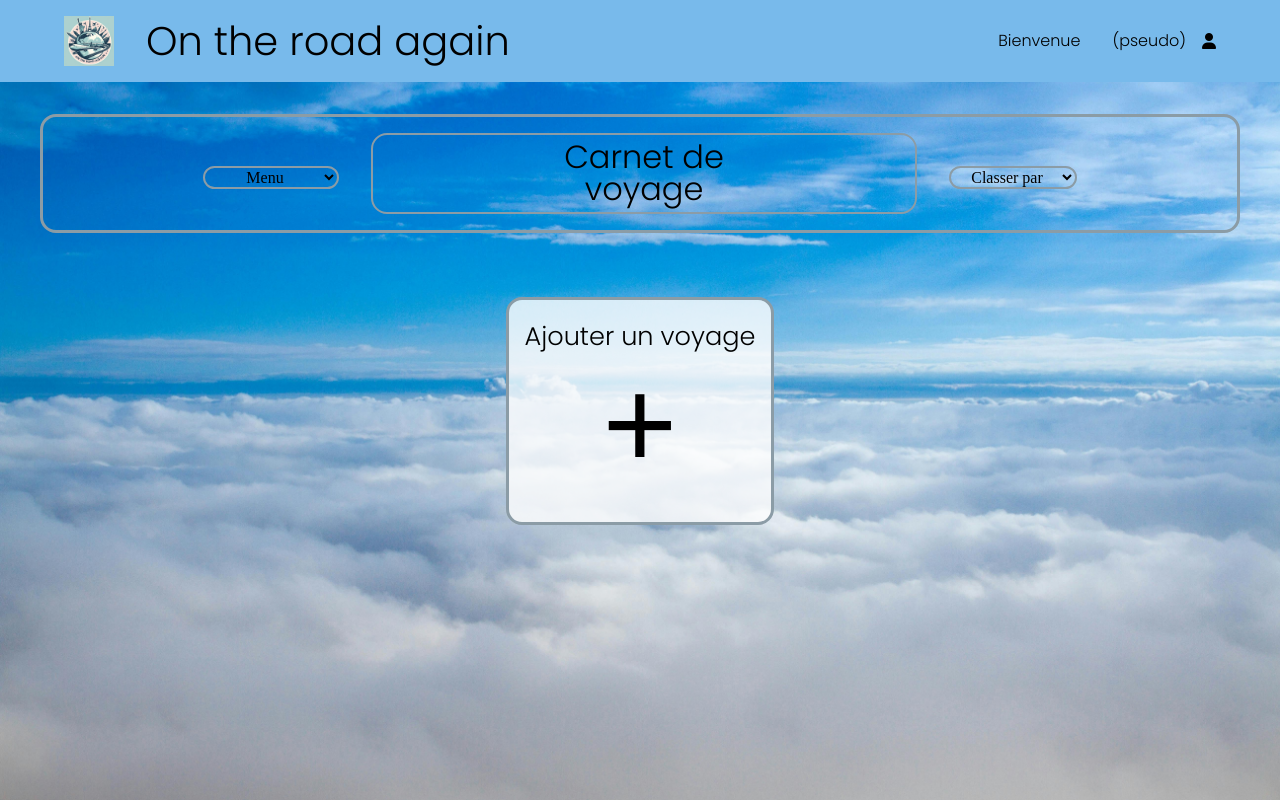
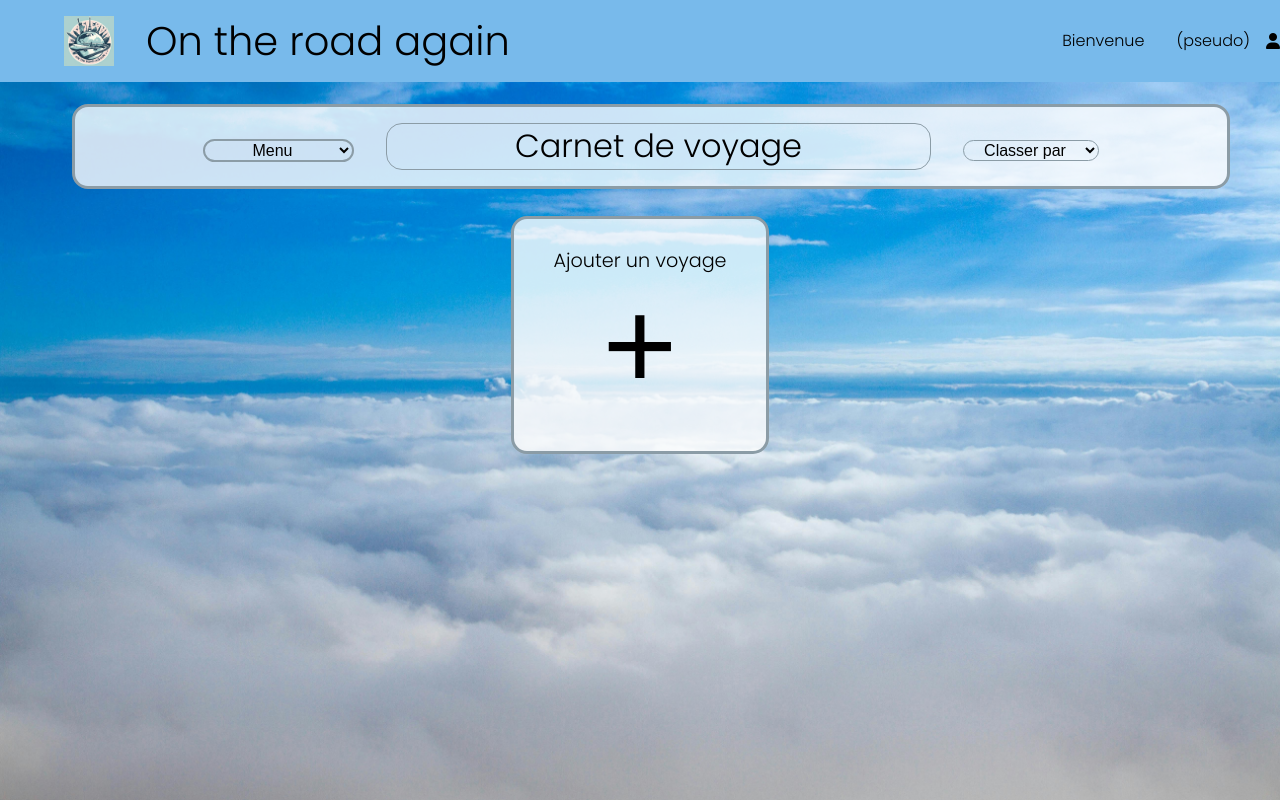
Before and after one commit to Terrier-Anais/new-repo-OTRA-front, a website with bundled scripts: page html/roadbook.html in a window 1280 px wide. Built offline with nearby package versions, Linux system fonts and the light colour scheme; no server answers.

Commit message:
fix roadbook

```diff
--- a/css/roadbook.css
+++ b/css/roadbook.css
@@ -3,18 +3,24 @@
 }
 
 .trip-page {
+  padding-top: 4rem;
+  padding-left: 4rem;
+  padding-right: 4rem;
   margin: 0.5rem;
 }
 
 .trip-page_header {
   justify-content: space-evenly;
-  padding: 1rem 10rem;
   display: flex;
   border: #8b9ca6 solid 0.2rem;
   border-radius: 1rem;
-  margin: 2rem;
   justify-content: center;
   align-items: center;
+  position: fixed;
+  width: calc(100% - 8rem);
+  margin-top: 2rem;
+  padding: 1rem 0rem;
+  background-color: rgba(255, 255, 255, 0.8);
 }
 
 .trip-page_menu {
@@ -30,14 +36,13 @@
   font-size: 1rem;
   background-color: transparent;
   cursor: pointer;
-  font-family: "Sedan SC", serif;
   margin-right: 2rem;
 }
 
 .main_title {
   font-size: 2rem;
   text-align: center;
-  border: #8b9ca6 solid 0.15rem;
+  border: #8b9ca6 solid 0.1rem;
   padding: 0.4rem 8rem;
   border-radius: 1rem;
 }
@@ -50,13 +55,12 @@
 
 #classement_choice {
   border-radius: 1rem;
-  border: #8b9ca6 solid 0.15rem;
+  border: #8b9ca6 solid 0.1rem;
   text-align: center;
   font-size: 1rem;
   padding: 0rem 1rem;
   background-color: transparent;
   cursor: pointer;
-  font-family: "Sedan SC", serif;
   margin-left: 2rem;
 }
 
@@ -69,9 +73,11 @@ option {
 .roadbook_container {
   display: flex;
   flex-wrap: wrap;
-  justify-content: space-evenly;
+  justify-content: center;
   padding: 1rem 1rem;
   align-items: stretch;
+  padding-top: 8rem;
+  gap: 4rem;
 }
 
 .trip_add {
@@ -98,11 +104,11 @@ option {
   display: flex;
   flex-direction: column;
   width: 20%;
-  padding: 0.5rem;
+  padding: 1rem;
   margin: 1rem 0rem;
   border: #8b9ca6 solid 0.2rem;
   border-radius: 1rem;
-  background-color: rgba(0255, 255, 255, 0.8);
+  background-color: rgba(255, 255, 255, 0.8);
 }
 
 .trip-card_header {
@@ -110,10 +116,11 @@ option {
   flex-direction: row;
   padding: 1rem 0.5rem;
   justify-content: space-between;
+  text-transform: uppercase;
 }
 
 h3 {
-  font-size: 1.6rem;
+  font-size: 1.2rem;
 }
 
 .update-trip_button {
@@ -126,7 +133,7 @@ h3 {
 }
 
 .fa-pen {
-  font-size: 1rem;
+  font-size: 1.2rem;
 }
 .delete-trip_button {
   background-color: transparent;
@@ -138,9 +145,9 @@ h3 {
 }
 
 .fa-trash {
-  font-size: 1rem;
+  font-size: 1.2rem;
 }
-
+/* reste du css a controler */
 .trip_photo {
   height: 100%;
   width: 100%;
--- a/css/style.css
+++ b/css/style.css
@@ -19,6 +19,10 @@
   padding-left: 4rem;
   padding-right: 4rem;
   background: #78baeb;
+  position: fixed;
+  width: 95%;
+  z-index: 1000;
+  top: 0;
 }
 
 #connection {
@@ -76,9 +80,13 @@ h1 {
 }
 
 @media (max-width: 768px) {
+
   .website_header {
     flex-direction: column;
-    padding: 1rem;
+    padding: 1.5rem;
+    position: relative;
+    width: auto;
+
   }
 
   .website_header .left,
@@ -86,7 +94,7 @@ h1 {
     width: 100%;
     justify-content: center;
     text-align: center;
-    margin-bottom: 2rem;
+    margin-bottom: 2.5rem;
   }
 
   .website_header .left img {
```
